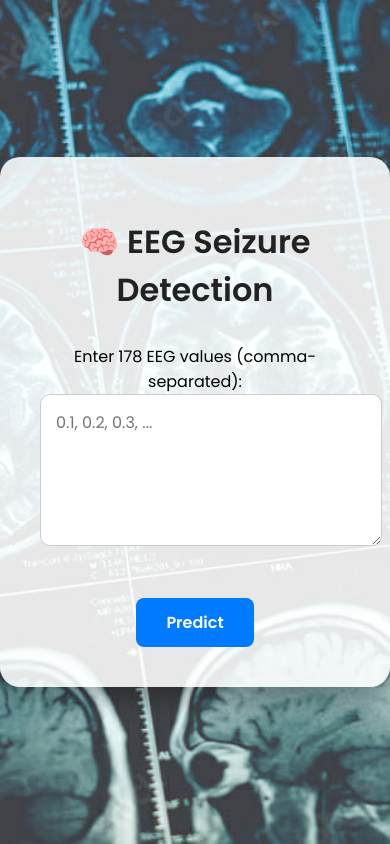
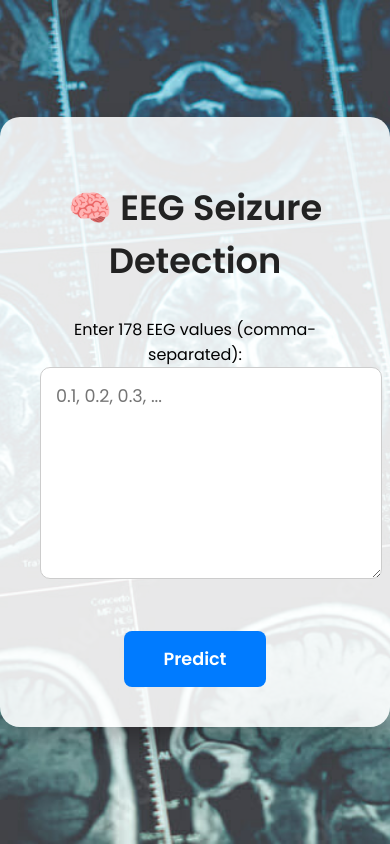
Before and after one commit to Sadman456-code/Epileptic-Seizure-Detector, a Flask app: page / in a window 390 px wide. Run offline with Flask 3, Linux system fonts and the light colour scheme.

```diff
--- a/static/style.css
+++ b/static/style.css
@@ -82,15 +82,16 @@ button:hover {
 /* Responsive adjustments */
 @media (max-width: 600px) {
     h1 {
-        font-size: 2em;
+        font-size: 2.2em;
     }
 
     textarea {
-        height: 120px;
+        height: 180px;
+        font-size: 1.1em;
     }
 
     button {
-        padding: 12px 30px;
-        font-size: 1em;
+        padding: 15px 40px;
+        font-size: 1.1em;
     }
 }
```
